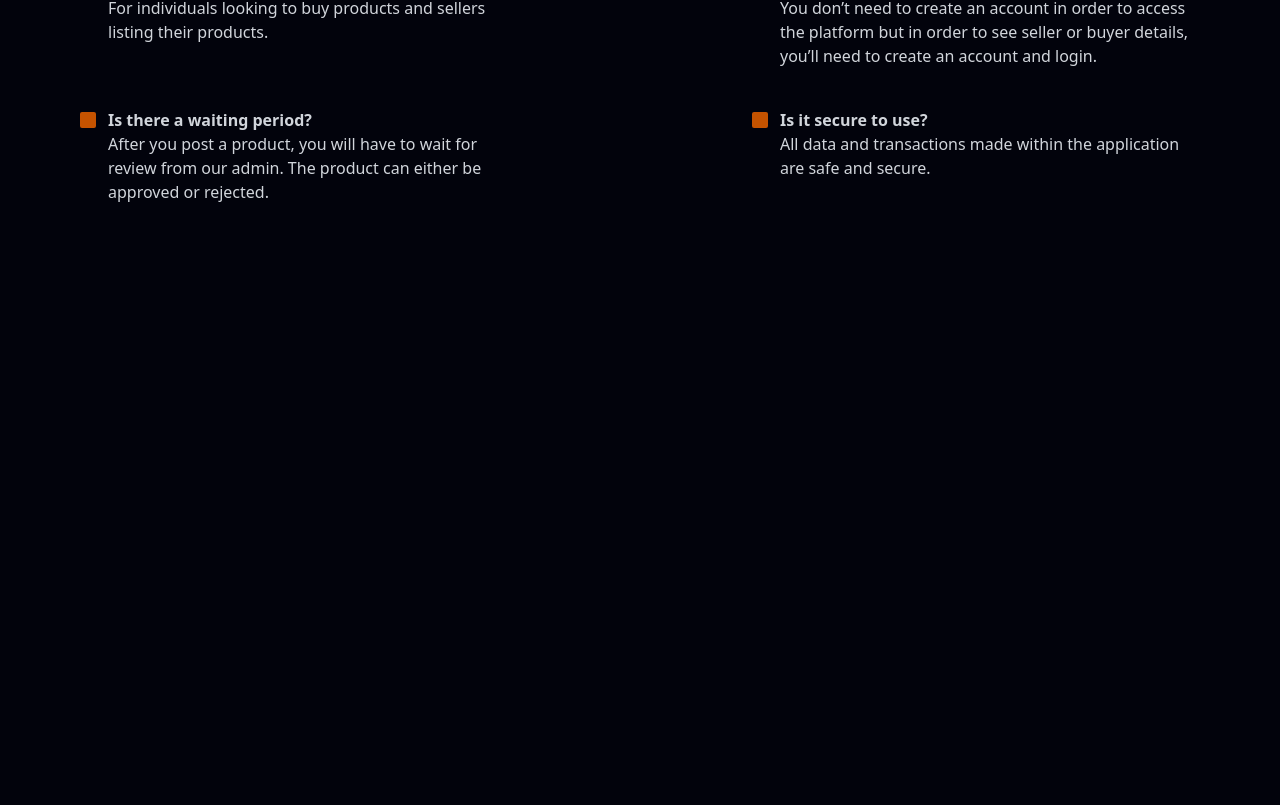
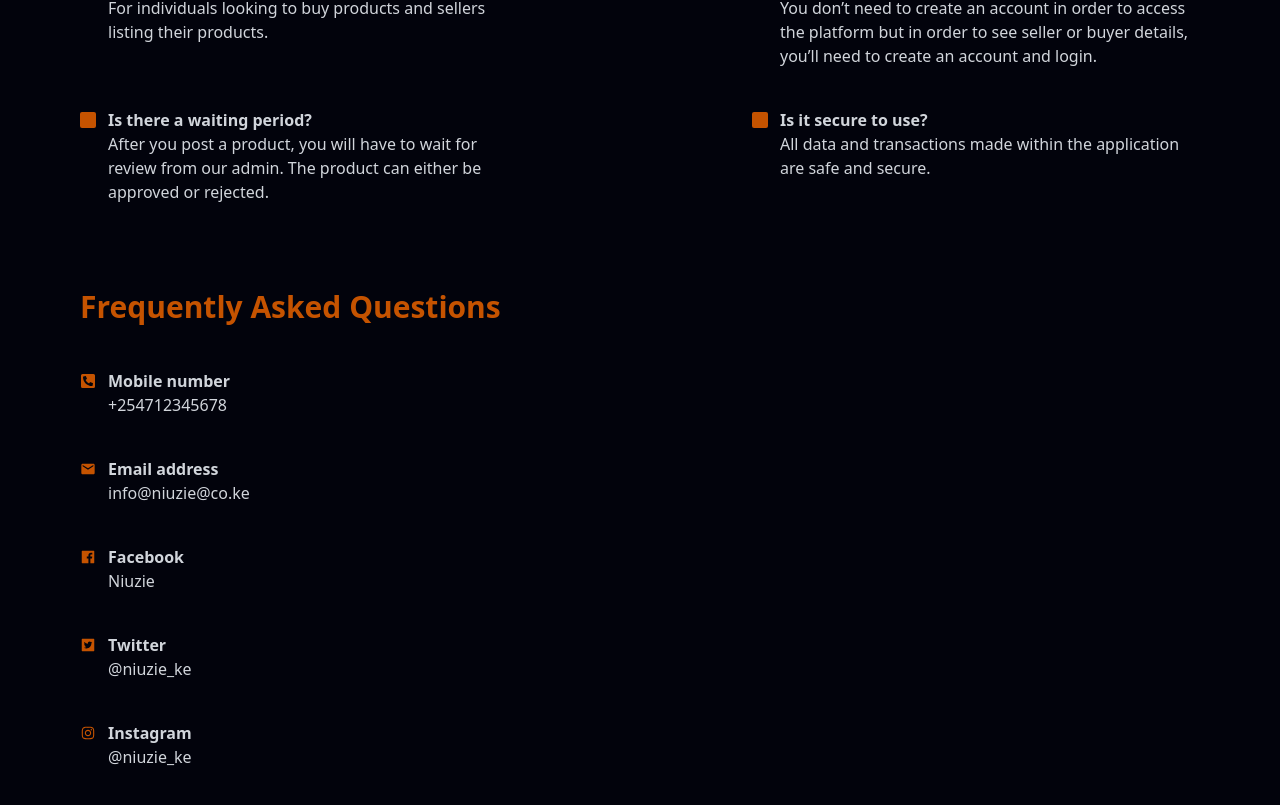
Before and after one commit to IsaacNewtonTingo/niuzie_website, a React (Create React App) app: page / in a window 1280 px wide. Shown: the part 6695-7500 px from the top of the page. Before the commit the page ends 6939 px from the top, so only its background shows below. Built offline with nearby package versions, Linux system fonts and the light colour scheme.

Commit message:
Start contact form

```diff
--- a/package.json
+++ b/package.json
@@ -1,5 +1,6 @@
 {
   "name": "niuzie_website",
+  "homepage":"https://niuzie-website.ape30technologies.com",
   "version": "0.1.0",
   "private": true,
   "dependencies": {
--- a/src/App.js
+++ b/src/App.js
@@ -1,5 +1,6 @@
 import "./App.css";
 import AboutUs from "./components/AboutUs";
+import ContactUs from "./components/ContactUs";
 import Faqs from "./components/Faqs";
 import Header from "./components/Header";
 import How from "./components/How";
@@ -13,6 +14,7 @@ function App() {
       <AboutUs />
       <How />
       <Faqs />
+      <ContactUs />
     </div>
   );
 }
--- /dev/null
+++ b/src/components/ContactUs.jsx
@@ -0,0 +1,76 @@
+import React from "react";
+import { BsFillSquareFill } from "react-icons/bs";
+import { MdEmail } from "react-icons/md";
+import { FaPhoneSquareAlt } from "react-icons/fa";
+import {
+  AiFillFacebook,
+  AiFillTwitterSquare,
+  AiOutlineInstagram,
+} from "react-icons/ai";
+
+export default function ContactUs() {
+  return (
+    <div className="px-20 py-10">
+      <h1 className="text-myOrange font-bold text-[30px]">
+        Frequently Asked Questions
+      </h1>
+
+      <div className="">
+        <div className="mt-10 w-[40%]">
+          <div className="flex items-center">
+            <FaPhoneSquareAlt className="text-myOrange mr-3" />
+            <p className="font-bold">Mobile number</p>
+          </div>
+          <p className="ml-7">+254712345678</p>
+        </div>
+
+        <div className="mt-10 w-[40%]">
+          <div className="flex items-center">
+            <MdEmail className="text-myOrange mr-3" />
+            <p className="font-bold">Email address</p>
+          </div>
+          <p className="ml-7">info@niuzie@co.ke</p>
+        </div>
+
+        <div className="mt-10 w-[40%]">
+          <div className="flex items-center">
+            <AiFillFacebook className="text-myOrange mr-3" />
+            <p className="font-bold">Facebook</p>
+          </div>
+          <a
+            href="https://www.facebook.com/profile.php?id=100088697156705&mibextid=ZbWKwL"
+            className="ml-7"
+          >
+            Niuzie
+          </a>
+        </div>
+
+        <div className="mt-10 w-[40%]">
+          <div className="flex items-center">
+            <AiFillTwitterSquare className="text-myOrange mr-3" />
+            <p className="font-bold">Twitter</p>
+          </div>
+          <a
+            href="https://twitter.com/niuzie_ke?t=MNXERVnGvZstsMziKlddNw&s=09"
+            className="ml-7"
+          >
+            @niuzie_ke
+          </a>
+        </div>
+
+        <div className="mt-10 w-[40%]">
+          <div className="flex items-center">
+            <AiOutlineInstagram className="text-myOrange mr-3" />
+            <p className="font-bold">Instagram</p>
+          </div>
+          <a
+            href="https://instagram.com/niuzie_ke?igshid=ZGUzMzM3NWJiOQ=="
+            className="ml-7"
+          >
+            @niuzie_ke
+          </a>
+        </div>
+      </div>
+    </div>
+  );
+}
```
